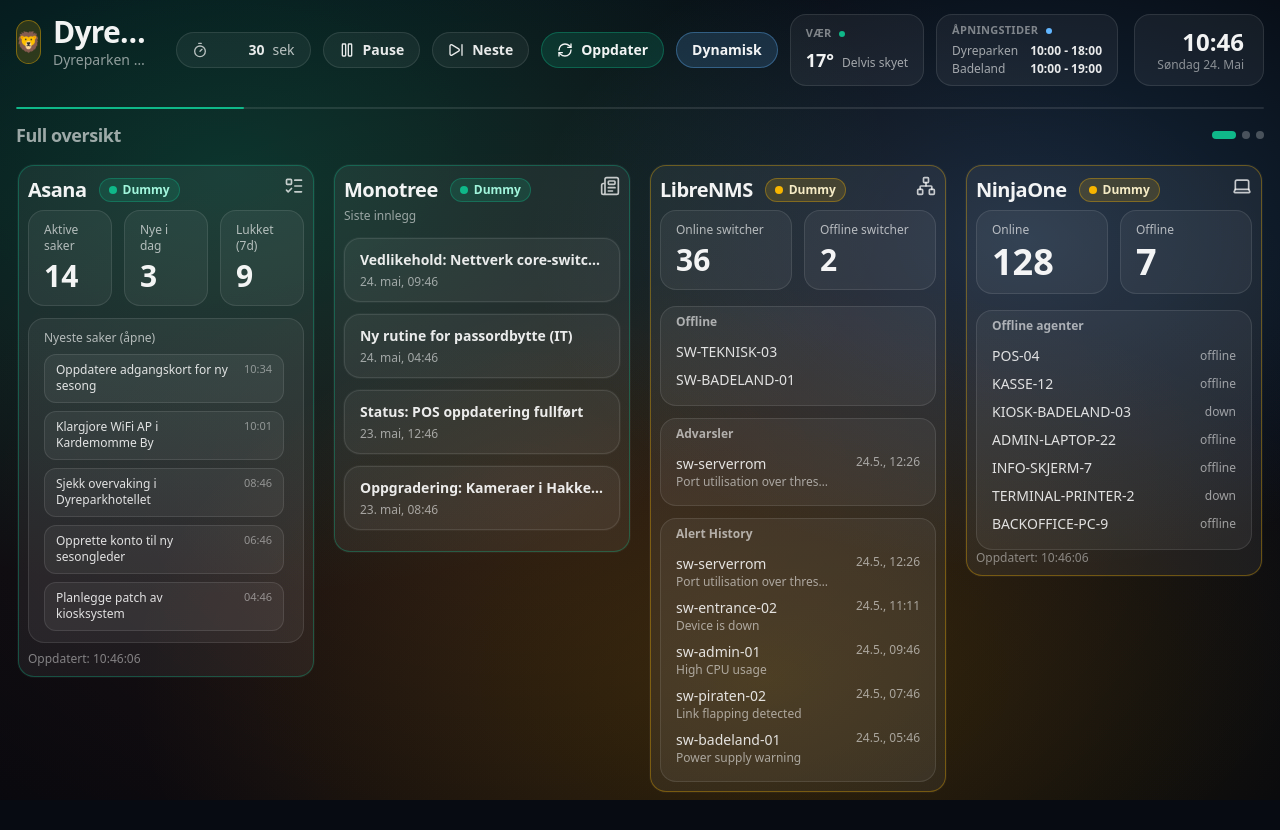
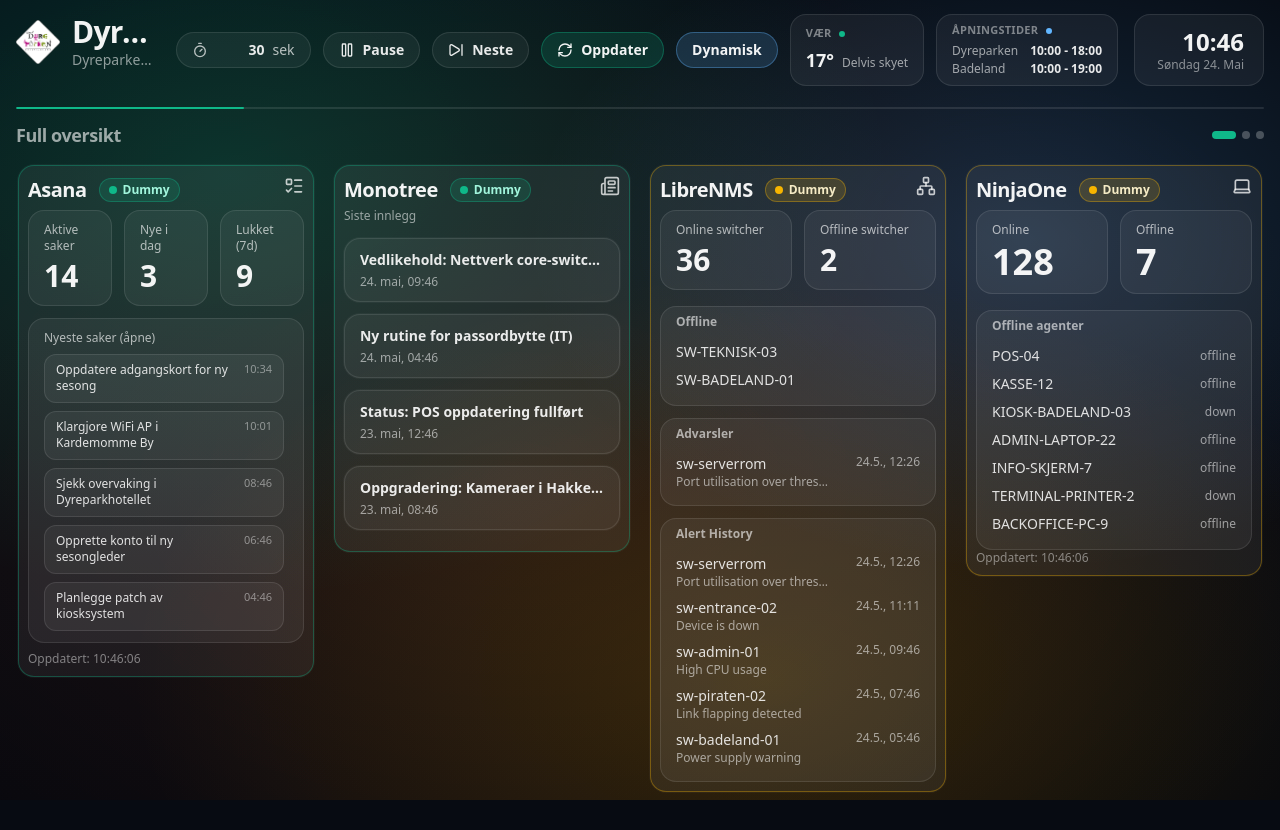
Before and after one commit to matskkolstad/dyreparken-it-status, a Next.js app: page / in a window 1280 px wide. Shown: the top 830 px of the page. Built offline with nearby package versions, Linux system fonts and the light colour scheme.

Commit message:
Replace header emoji with logo

```diff
--- a/src/components/dashboard/Dashboard.tsx
+++ b/src/components/dashboard/Dashboard.tsx
@@ -289,9 +289,11 @@
         {/* Branding */}
         <div className="min-w-0">
           <div className="flex items-center gap-3">
-            <div className="flex h-11 w-11 items-center justify-center rounded-2xl bg-[color:rgba(247,181,0,0.16)] ring-1 ring-inset ring-[color:rgba(247,181,0,0.4)] text-xl select-none">
-              🦁
-            </div>
+            <img
+              src="/logo_diamant_hvit.png"
+              alt="Dyreparken"
+              className="h-11 w-11 object-contain"
+            />
             <div className="min-w-0">
               <h1 className="truncate text-2xl font-bold tracking-tight text-white/95 md:text-3xl">
                 Dyreparken IT Status
```
Also changed, not shown: public/logo_diamant_hvit.png (added).
